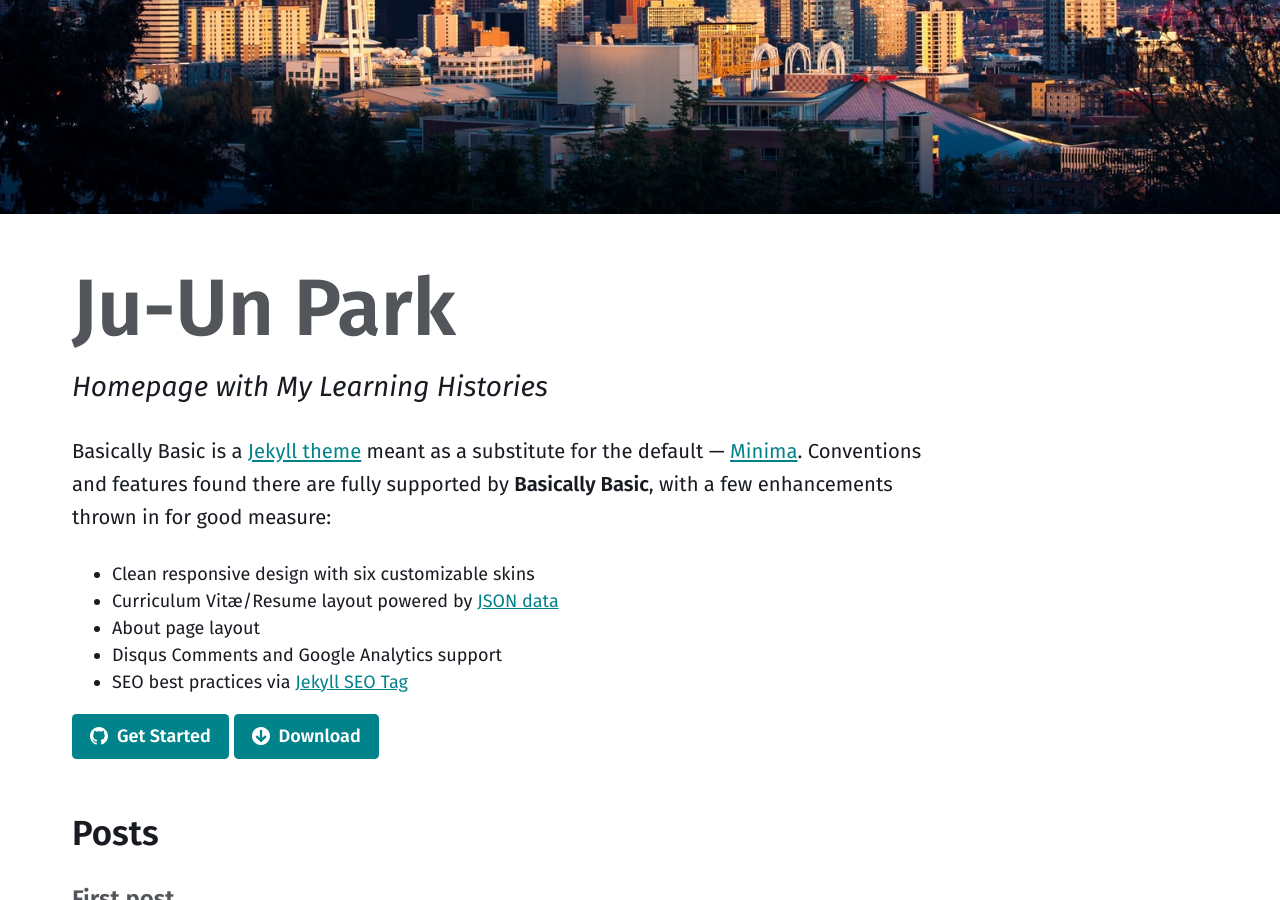
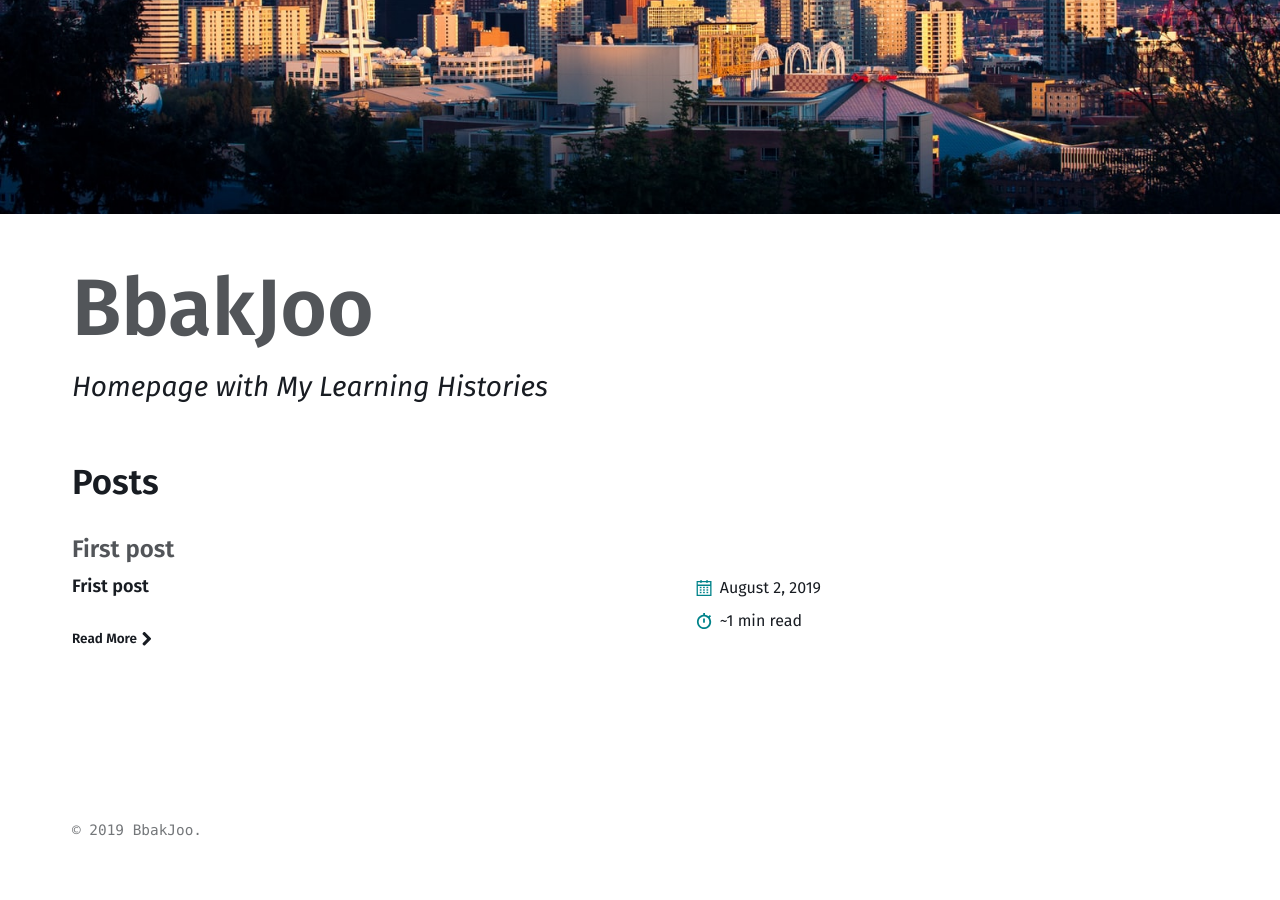
Before and after one commit to BbakJoo/bbakjoo.github.io, a Jekyll site: the page built from index.html, in a window 1280 px wide and 900 px high, scrolled down 561 px. Built offline with Jekyll 4.4.1, drawn with Linux system fonts in a browser that asks for light colours; the list of posts is cut into pages by our own code; after the commit the page ends 1429 px from its top, so only the background shows below that.

Commit message:
building site

```diff
--- a/_data/theme.yml
+++ b/_data/theme.yml
@@ -35,6 +35,6 @@
 
 navigation_pages:
   - about.md
+  - posts.md
+  - categories.md
   - tags.md
-  - categories.md
-  - posts.md
--- a/index.html
+++ b/index.html
@@ -1,22 +1,6 @@
 ---
 layout: home
 paginate: true
-alt_title: "Ju-Un Park"
 sub_title: "Homepage with My Learning Histories"
 image: /assets/images/seattle.jpg
-introduction: |
-  Basically Basic is a [Jekyll theme](https://jekyllrb.com/docs/themes/) meant as a substitute for the default --- [Minima](https://github.com/jekyll/minima). Conventions and features found there are fully supported by **Basically Basic**, with a few enhancements thrown in for good measure:
-
-  - Clean responsive design with six customizable skins
-  - Curriculum Vitæ/Resume layout powered by [JSON data](http://registry.jsonresume.org/)
-  - About page layout
-  - Disqus Comments and Google Analytics support
-  - SEO best practices via [Jekyll SEO Tag](https://github.com/jekyll/jekyll-seo-tag/)
-actions:
-  - label: "Get Started"
-    icon: github
-    url: "https://github.com/mmistakes/jekyll-theme-basically-basic"
-  - label: "Download"
-    icon: download
-    url: "https://github.com/mmistakes/jekyll-theme-basically-basic/archive/master.zip"
 ---
```
Also changed, not shown: _posts/2019-08-02-newpost.md (+0 -1 lines), categories.md (+1 -1 lines), posts.md (+1 -1 lines), tags.md (+1 -1 lines).
